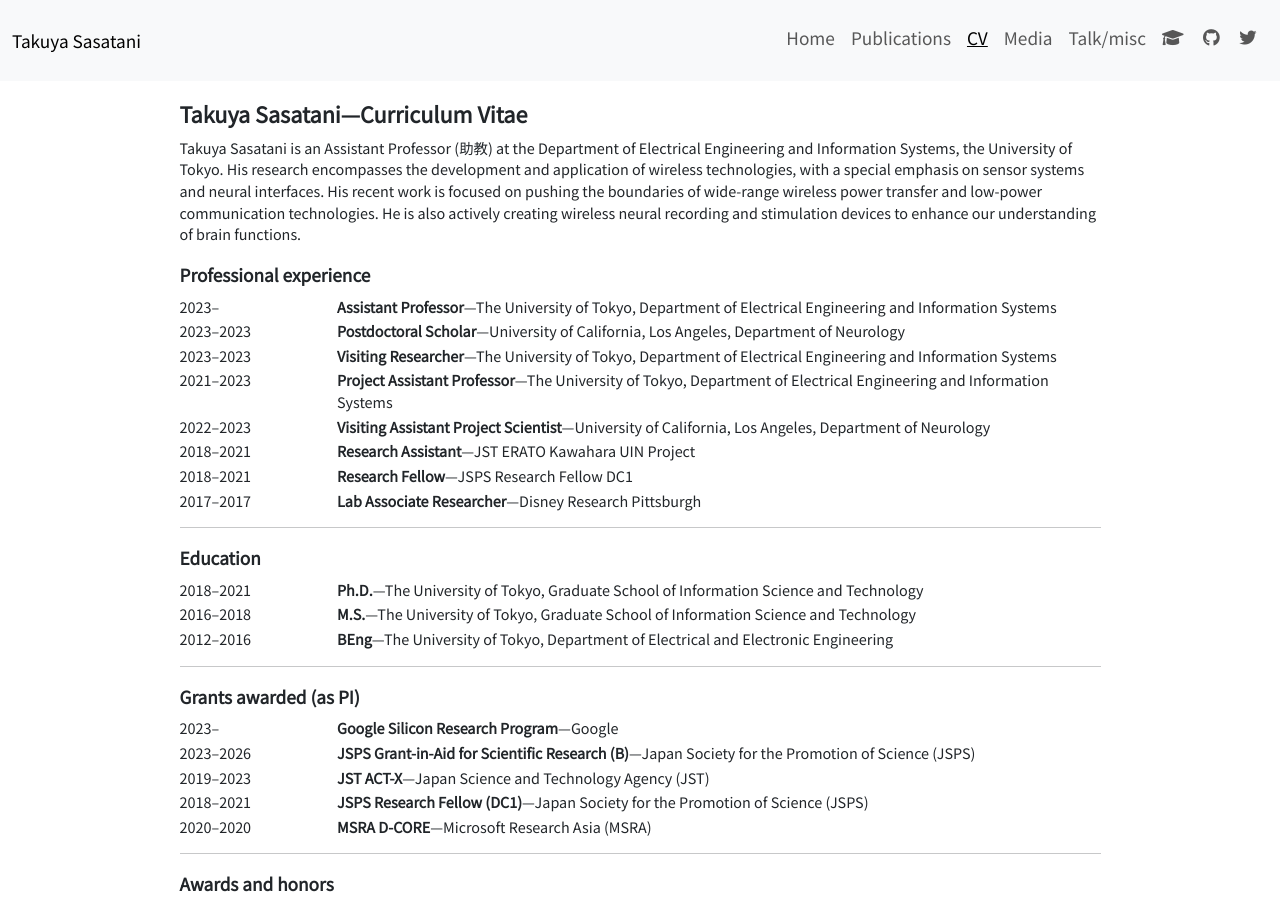
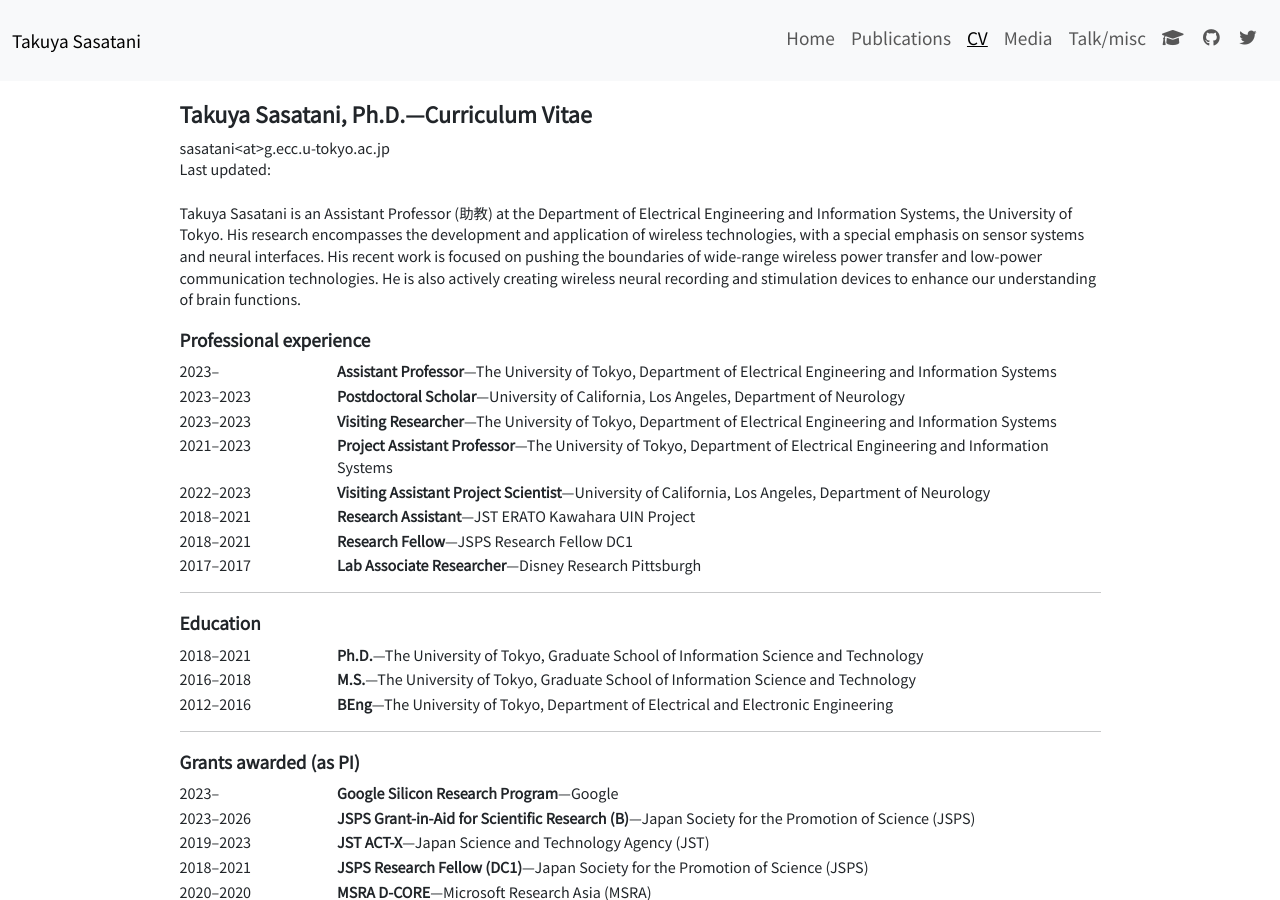
Before and after one commit to t-sasatani/t-sasatani.github.io, a Jekyll site: the page built from _pages/cv.md, in a window 1280 px wide and 900 px high. Built offline with Jekyll 4.4.1, drawn with Linux system fonts in a browser that asks for light colours.

Commit message:
add update date

```diff
--- a/_data/profile.yml
+++ b/_data/metadata.yml
@@ -7,3 +7,4 @@
   email: "sasatani&lt;at&gt;g.ecc.u-tokyo.ac.jp"
 shortbio: "Takuya Sasatani is an Assistant Professor (助教) at the Department of Electrical Engineering and Information Systems, the University of Tokyo. His research encompasses the development and application of wireless technologies, with a special emphasis on sensor systems and neural interfaces. His recent work is focused on pushing the boundaries of wide-range wireless power transfer and low-power communication technologies. He is also actively creating wireless neural recording and stimulation devices to enhance our understanding of brain functions."
 extrabio: "Takuya completed his Ph.D. at UTokyo in 2021 under the guidance of Yoshihiro Kawahara. In 2017, he worked as a lab associate researcher in Alanson Sample's group at Disney Research Pittsburgh. From 2022 to 2023, he served as a postdoctoral scholar in Daniel Aharoni's group at UCLA Neurology. <br/><br/>Takuya has published his research in prominent engineering publications (Nature Electronics, IEEE Journals) and mobile computing/HCI conferences (ACM IMWUT, MobiCom, UIST, etc.). His contributions to the field have earned him several esteemed awards, including MIT Technology Review's Innovators Under 35 Japan, the ACM IMWUT distinguished paper award, Forbes 30 under 30 Asia, and the JSPS Ikushi Prize (日本学術振興会育志賞)."
+gheet_update: 2024-08-14
--- a/_layouts/cv.html
+++ b/_layouts/cv.html
@@ -2,8 +2,10 @@
 layout: default
 ---
 
-<h1>Takuya Sasatani&mdash;Curriculum Vitae</h1>
-{{ site.data.profile.shortbio }}
+<h1>{{ site.data.metadata.contact.name }}&mdash;Curriculum Vitae</h1>
+{{ site.data.metadata.contact.email }}<br>
+Last updated: {{ metadata.gsheet_update | date: "%b %d, %Y" }}<br><br>
+{{ site.data.metadata.shortbio }}
 
 <h2>Professional experience</h2>
 {% for item in site.data.career %}
```
Also changed, not shown: _scripts/get_date.rb (added, +12 -0 lines), index.html (+10 -10 lines), .github/workflows/get_data.yml.
